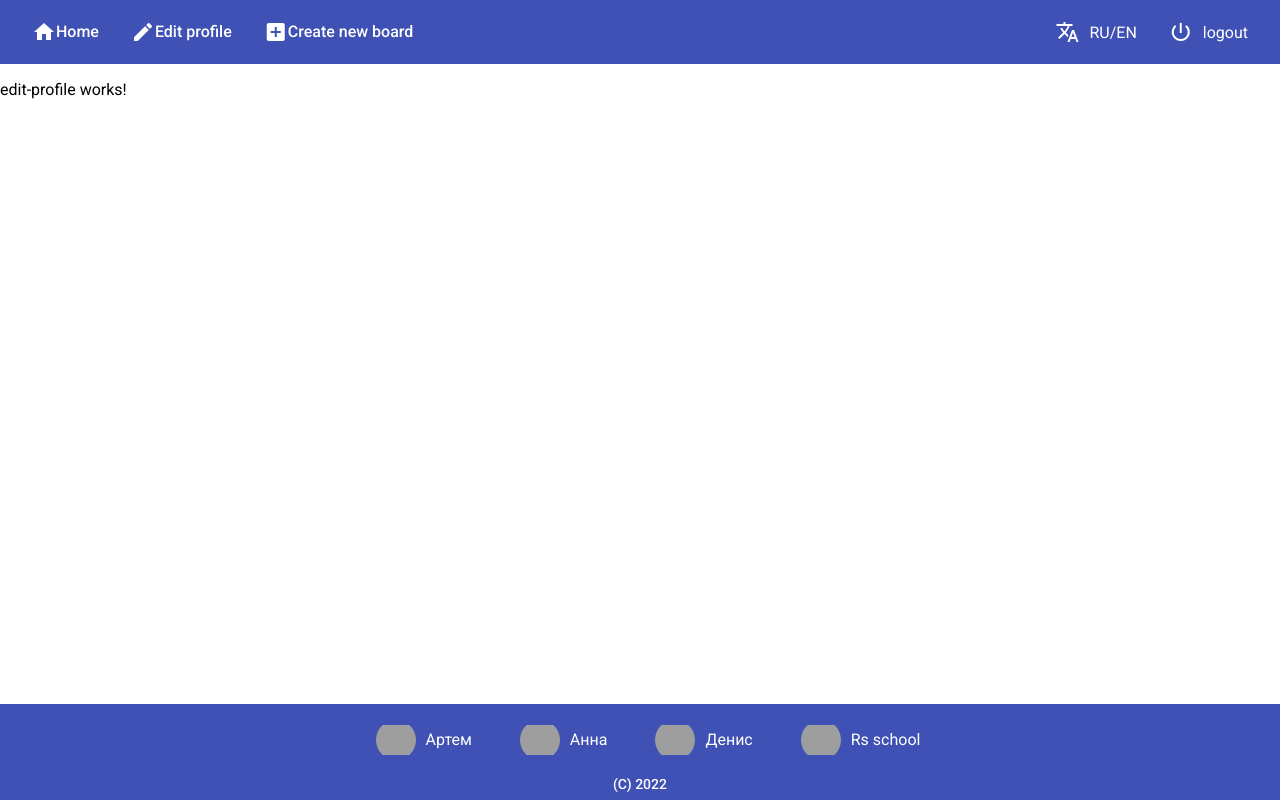
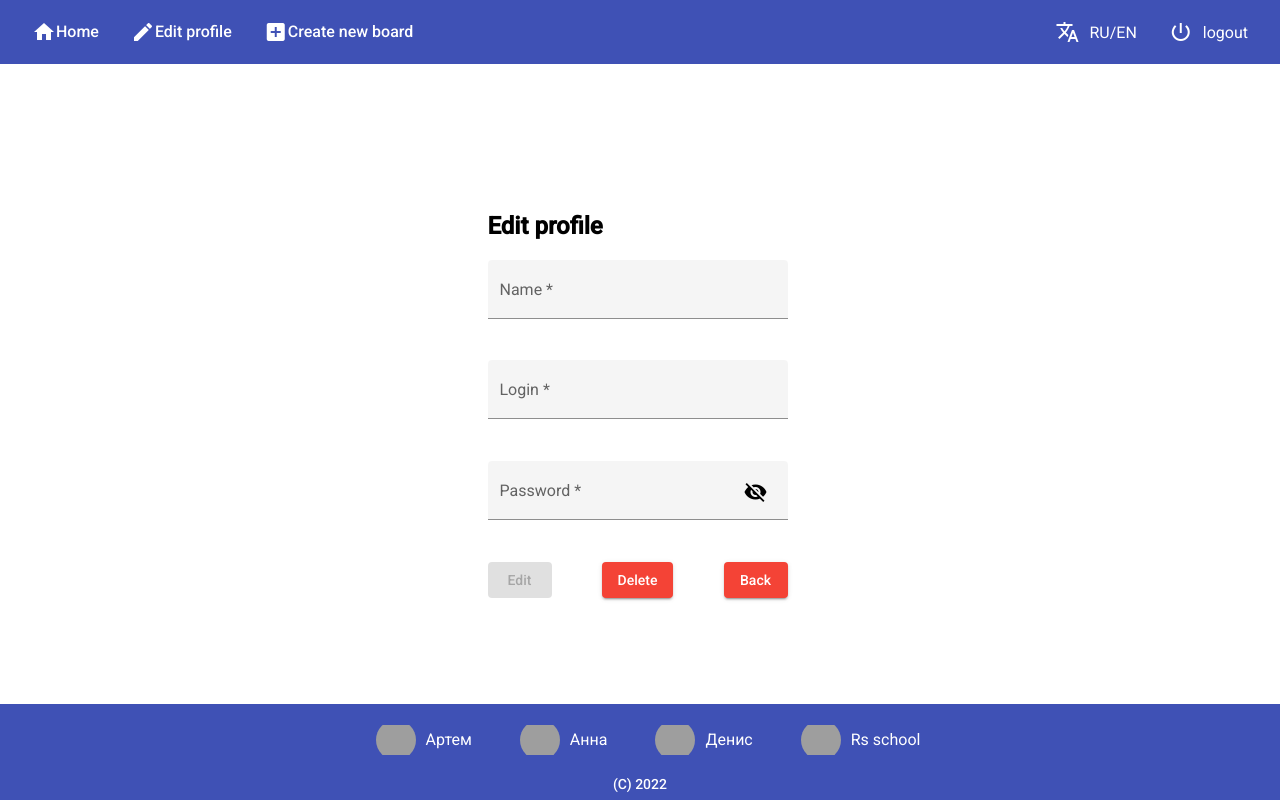
Before and after one commit to sivyankof/project-management-app, an Angular app: page /main/edit-profile in a window 1280 px wide. Built offline with nearby package versions, Linux system fonts and the light colour scheme; sample sign-in values are in the browser's storage; grey boxes are pictures that could not be loaded.

Commit message:
feat: add edit profile form

```diff
--- a/src/app/app.module.ts
+++ b/src/app/app.module.ts
@@ -15,6 +15,7 @@ import { HTTP_INTERCEPTORS, HttpClientModule } from '@angular/common/http';
 import { AuthInterceptor } from '@service/auth.interceptor';
 import { WelcomePageComponent } from './core/welcome-page/welcome-page.component';
 import { NotFoundComponent } from './core/not-found/not-found.component';
+import { ReactiveFormsModule } from '@angular/forms';
 
 @NgModule({
     declarations: [
@@ -33,6 +34,7 @@ import { NotFoundComponent } from './core/not-found/not-found.component';
         BrowserAnimationsModule,
         MaterialModule,
         HttpClientModule,
+        ReactiveFormsModule,
     ],
     providers: [
         DataService,
--- a/src/app/core/components/edit-profile/edit-profile.component.html
+++ b/src/app/core/components/edit-profile/edit-profile.component.html
@@ -1 +1,43 @@
-<p>edit-profile works!</p>
+<form class="edit-profile-form" [formGroup]="editProfileForm" *ngIf="editProfileForm" name="edit-profile-form" (ngSubmit)="onSubmit()">
+    <h2>Edit profile</h2>
+    <mat-form-field class="edit-profile-form-field" appearance="fill">
+      <mat-label>Name</mat-label>
+      <input formControlName="name" type="text" name="name" autocomplete="off" matInput/>
+      <mat-error class="input-error" *ngIf="editProfileForm.controls['name'].invalid && editProfileForm.controls.touched">
+        <span *ngIf="editProfileForm.controls['name'].errors?.['required']">Please enter your name</span>
+        <span *ngIf="editProfileForm.controls['name'].errors?.['minlength']"> The name is too short</span>
+        <span *ngIf="editProfileForm.controls['name'].errors?.['maxlength']"> The name is too long</span>
+      </mat-error>
+    </mat-form-field>
+    <mat-form-field class="edit-profile-form-field" appearance="fill">
+      <mat-label>Login</mat-label>
+      <input formControlName="login" type="text" name="login" autocomplete="off" matInput/>
+      <mat-error class="input-error" *ngIf="editProfileForm.controls['login'].invalid && editProfileForm.controls['login'].touched">
+        <span *ngIf="editProfileForm.controls['login'].errors?.['maxlength']"> The login is too long</span>
+      </mat-error>
+    </mat-form-field>
+    <mat-form-field class="edit-profile-form-field" appearance="fill">
+      <mat-label>Password</mat-label>
+      <input formControlName="password" matInput name="password" [type]="hide ? 'password' : 'text'" autocomplete="off" name="password" />
+      <mat-error class="input-error" *ngIf="editProfileForm.controls['password'].invalid && editProfileForm.controls['password'].touched">
+        <span *ngIf="editProfileForm.controls['password'].errors?.['required']"> Please enter a password</span>
+        <span *ngIf="editProfileForm.controls['password'].errors?.['minlength']">Your password is too short</span>
+      </mat-error>
+      <button
+      mat-icon-button
+      matSuffix
+      (click)="hide = !hide"
+      [attr.aria-label]="'Hide password'"
+      [attr.aria-pressed]="hide"
+    >
+      <mat-icon>{{ hide ? "visibility_off" : "visibility" }}</mat-icon>
+    </button>
+    </mat-form-field>
+    <div class="form-controls">
+        <button class="btn-form-profile" type="submit" color='warn' [disabled]="editProfileForm.invalid" mat-raised-button>
+            Edit
+        </button>
+        <button class="btn-form-profile" color='warn' mat-raised-button> Delete </button>
+        <button class="btn-form-profile" color='warn' (click)="goBack()" mat-raised-button> Back </button>
+    </div>
+</form>
--- a/src/app/core/components/edit-profile/edit-profile.component.scss
+++ b/src/app/core/components/edit-profile/edit-profile.component.scss
@@ -0,0 +1,41 @@
+:host {
+    display: flex;
+    align-items: center;
+    flex-direction: column;
+    margin: 10% auto;
+}
+
+.edit-profile-form {
+    display: flex;
+    width: 350px;
+    height: 400px;
+    padding-left: 45px;
+    flex-direction: column;
+    align-items: flex-start;
+}
+
+.edit-profile-form-field {
+    padding-bottom: 20px;
+    text-align: left;
+    width: 300px;
+}
+
+.edit-profile-form-field:first-child {
+    padding-top: 20px;
+}
+
+.form-controls {
+    display: flex;
+    width: 300px;
+    justify-content: space-between;
+    align-items: center;
+}
+
+.btn-edit-profile {
+    text-transform: capitalize;
+    border-radius: 4px;
+    line-height: 24px;
+    font-style: normal;
+    font-weight: 400;
+    font-size: 12px;
+}
--- a/src/app/core/components/edit-profile/edit-profile.component.ts
+++ b/src/app/core/components/edit-profile/edit-profile.component.ts
@@ -1,8 +1,29 @@
-import { Component } from '@angular/core';
+import { Component, Input, OnInit } from '@angular/core';
+import { FormGroup, FormBuilder, Validators } from '@angular/forms';
+import { Router } from '@angular/router';
+import { ISignUp } from '@modules/auth/models/auth';
 
 @Component({
     selector: 'app-edit-profile',
     templateUrl: './edit-profile.component.html',
     styleUrls: ['./edit-profile.component.scss'],
 })
-export class EditProfileComponent {}
+export class EditProfileComponent implements OnInit {
+    @Input() public user: ISignUp;
+    public editProfileForm!: FormGroup;
+    hide = true;
+
+    constructor(private formBuilder: FormBuilder, private router: Router) {}
+
+    ngOnInit(): void {
+        this.editProfileForm = this.formBuilder.group({
+            name: ['', [Validators.required, Validators.minLength(3), Validators.maxLength(20)]],
+            login: ['', [Validators.required, Validators.minLength(3)]],
+            password: ['', [Validators.required, Validators.minLength(5)]],
+        });
+    }
+
+    goBack(): void {
+        history.back();
+    }
+}
```
